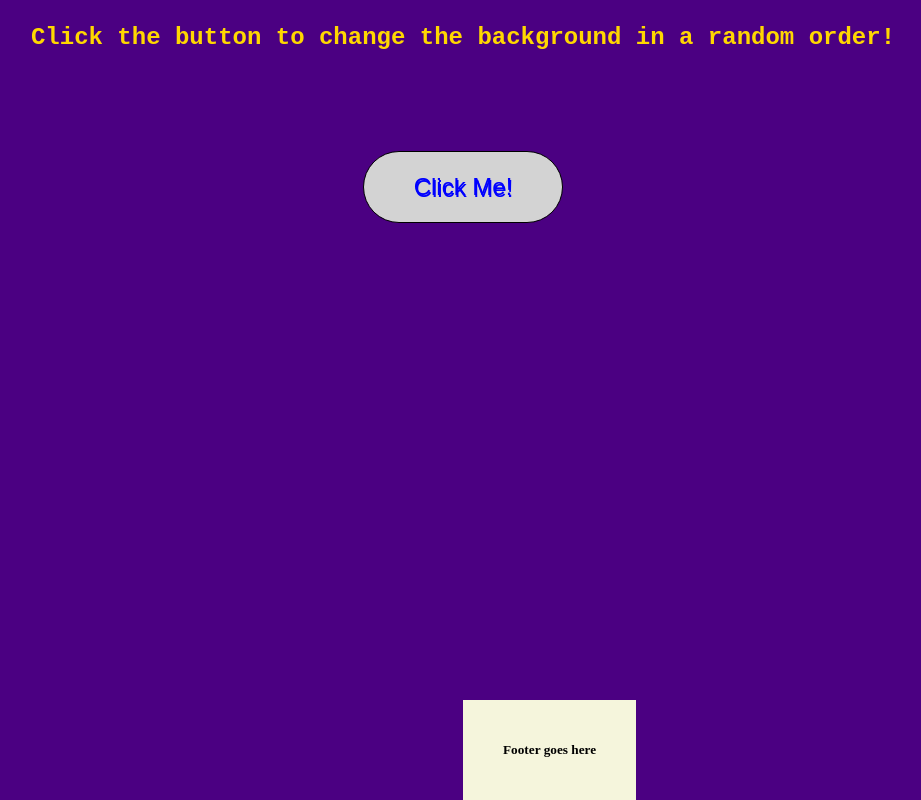
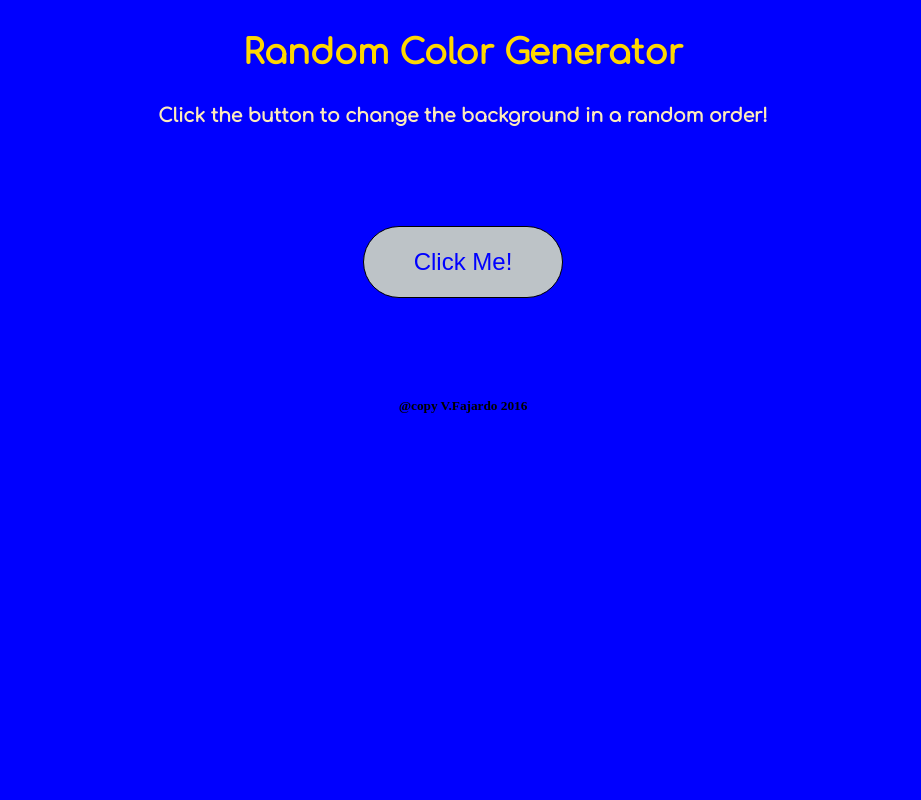
Before and after one commit to dragon09/change-background-project, a plain HTML site: page index.html in a window 1280 px wide. Shown: the whole page, without its empty margins (177-1098 px from the left). Drawn offline with nearby package versions, Linux system fonts and the light colour scheme.

Commit message:
needs more styling

```diff
--- a/index.html
+++ b/index.html
@@ -4,12 +4,14 @@
     <meta charset="utf-8">
     <title>Change Background Project</title>
     <link rel="stylesheet" href="styles/main.css" media="screen" title="no title">
+    <link href="https://fonts.googleapis.com/css?family=Comfortaa" rel="stylesheet">
   </head>
   <body>
 
     <section id="wrapper">
       <article class="header">
-        <h1>Click the button to change the background in a random order!</h1>
+        <h1>Random Color Generator</h1>
+        <h3>Click the button to change the background in a random order!</h1>
         <div class="button_container">
         <button id="clickMe" name="button">Click Me!</button>
         </div>
@@ -17,7 +19,7 @@
     </section>
     <section class="container">
           <div class="footer-copyright">
-            <h5>Footer goes here</h5>
+            <h5>@copy V.Fajardo 2016</h5>
             <!--<p>© 2016 V. Fajardo Portfolio <span style="font-size:100%;color:'darkred'</p>&hearts;</span>-->
           </div>
         </section>
--- a/styles/main.css
+++ b/styles/main.css
@@ -1,12 +1,20 @@
 body {
-  background-color: indigo;
+  background-color: blue;
 }
 
 h1 {
   text-align: center;
-  font-family: monospace;
+  /*font-family: monospace;*/
+  font-family: 'Comfortaa', cursive;
   color: gold;
-  font-size: 24px;
+  font-size: 34px;
+}
+
+h3 {
+  text-align: center;
+  font-family: 'Comfortaa', cursive;
+  /*color: #fff;*/
+  color: #fceabb
 }
 
 .button_container {
@@ -17,17 +25,21 @@ h1 {
 #clickMe {
 	font-size: 24px;
 	padding: 15px 30px;
-	background: lightgray;
+	background: #bdc3c7;
 	color: blue;
 	text-decoration: none;
   width: 12.5rem;
   height: 4.5rem;
   border-radius: 5.25rem;
   border: 1px solid black;
-	text-shadow: 1px 2px 0 blue;
+	/*text-shadow: 1px 2px 0 blue;*/
 }
 
-.container {
+h5  {
+  text-align: center;
+}
+
+/*.container {
   text-align: center;*/
 	/*width: 100%;*/
 }
@@ -38,4 +50,4 @@ h1 {
 	padding: 20px 40px;
 	display: inline-block;
 	background: beige;
-}
+}*/
```
